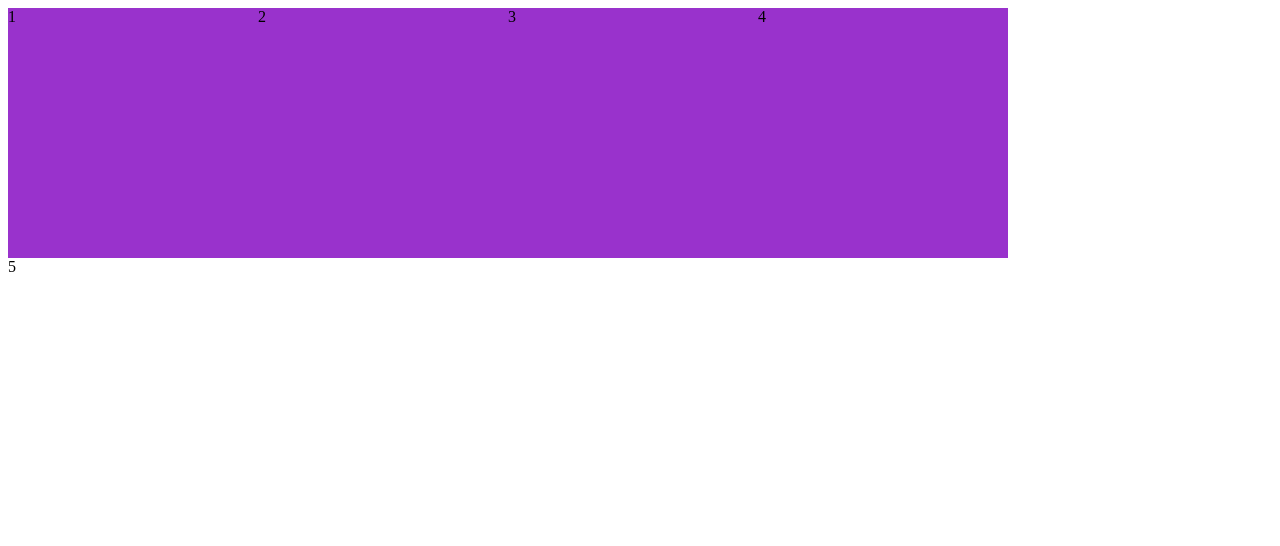
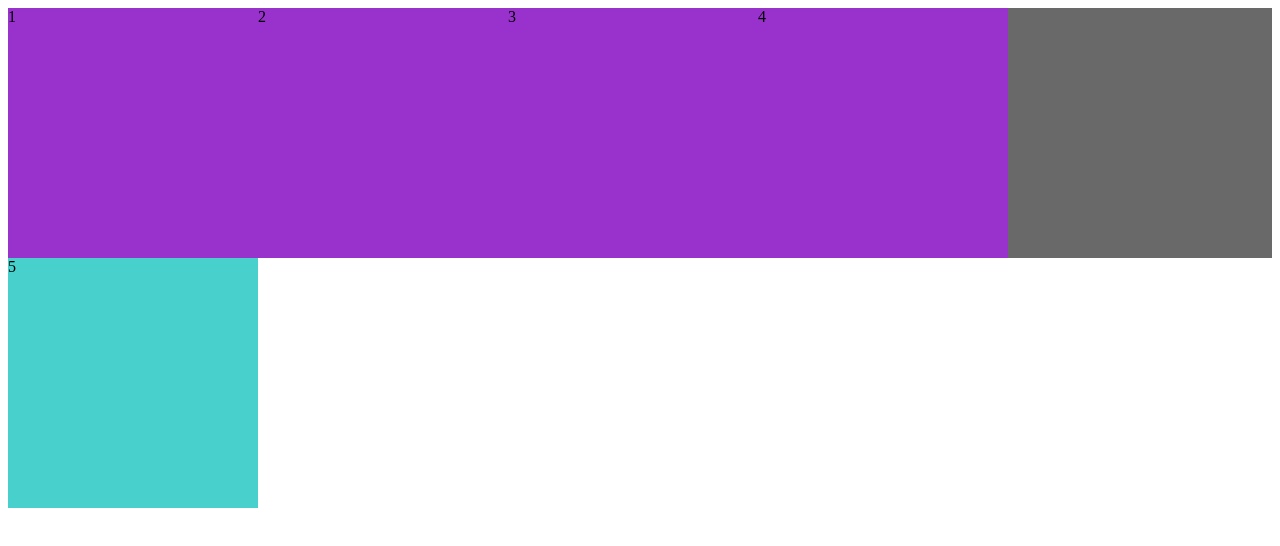
Before and after one commit to MichaelZolotov77/Layout-designer-block-2, a plain HTML site: page index.html in a window 1280 px wide. Drawn offline with Linux system fonts and the light colour scheme.

Commit message:
Решение проблемы с обтеканием

```diff
--- a/css/style.css
+++ b/css/style.css
@@ -1,5 +1,12 @@
 .wrapper {
   background-color: dimgray;
+  /* overflow: hidden; */
+}
+
+.wrapper::after {
+  content: "";
+  clear: both;
+  display: block;
 }
 
 .wrapper > div {
```
Also changed, not shown: index.html (+1 -1 lines).
